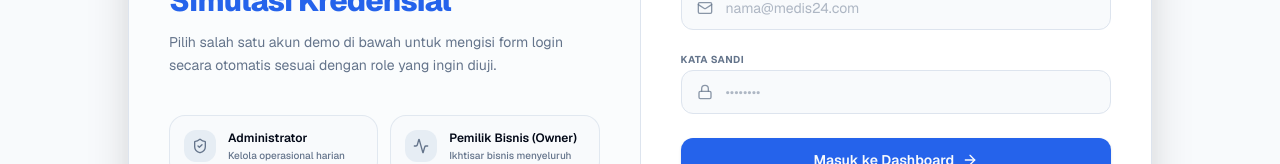
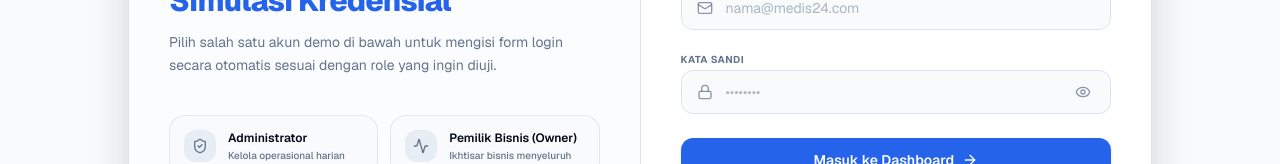
Before and after one commit to nabilkencana/Oksigen24Medis-Dashboard, a Next.js app: page / in a window 1280 px wide. Shown: the part 366-530 px from the top of the page. Built offline with nearby package versions, Linux system fonts and the light colour scheme; no server answers.

Commit message:
feat: add password visibility toggle to login overlay

```diff
--- a/components/LoginOverlay.tsx
+++ b/components/LoginOverlay.tsx
@@ -2,7 +2,7 @@
 
 import React, { useState, useEffect } from 'react';
 import { motion } from 'framer-motion';
-import { Mail, Lock, AlertCircle, ArrowRight, Activity, ShieldCheck, FileText, Package, Sun, Moon } from 'lucide-react';
+import { Mail, Lock, AlertCircle, ArrowRight, Activity, ShieldCheck, FileText, Package, Sun, Moon, Eye, EyeOff } from 'lucide-react';
 import { BASE_URL } from '../context/apiClient';
 
 interface LoginOverlayProps {
@@ -22,6 +22,7 @@ export default function LoginOverlay({ onLoginSuccess }: LoginOverlayProps) {
   const [loading, setLoading] = useState(false);
   const [error, setError] = useState('');
   const [theme, setTheme] = useState<'light' | 'dark'>('light');
+  const [showPassword, setShowPassword] = useState(false);
 
   // Detect initial theme on mount
   useEffect(() => {
@@ -180,13 +181,20 @@ export default function LoginOverlay({ onLoginSuccess }: LoginOverlayProps) {
                 <div className="relative">
                   <Lock className="absolute left-4 top-1/2 -translate-y-1/2 w-4 h-4 text-muted-foreground/75" />
                   <input
-                    type="password"
+                    type={showPassword ? 'text' : 'password'}
                     value={password}
                     onChange={(e) => setPassword(e.target.value)}
                     required
                     placeholder="••••••••"
-                    className="w-full h-11 pl-11 pr-4 bg-background border border-border focus:border-primary focus:ring-1 focus:ring-primary rounded-xl text-sm focus:outline-none transition-all text-foreground placeholder:text-muted-foreground/50"
+                    className="w-full h-11 pl-11 pr-12 bg-background border border-border focus:border-primary focus:ring-1 focus:ring-primary rounded-xl text-sm focus:outline-none transition-all text-foreground placeholder:text-muted-foreground/50"
                   />
+                  <button
+                    type="button"
+                    onClick={() => setShowPassword(!showPassword)}
+                    className="absolute right-4 top-1/2 -translate-y-1/2 text-muted-foreground/75 hover:text-foreground transition-colors cursor-pointer focus:outline-none p-1 rounded-md"
+                  >
+                    {showPassword ? <EyeOff className="w-4 h-4" /> : <Eye className="w-4 h-4" />}
+                  </button>
                 </div>
               </div>
 
```
